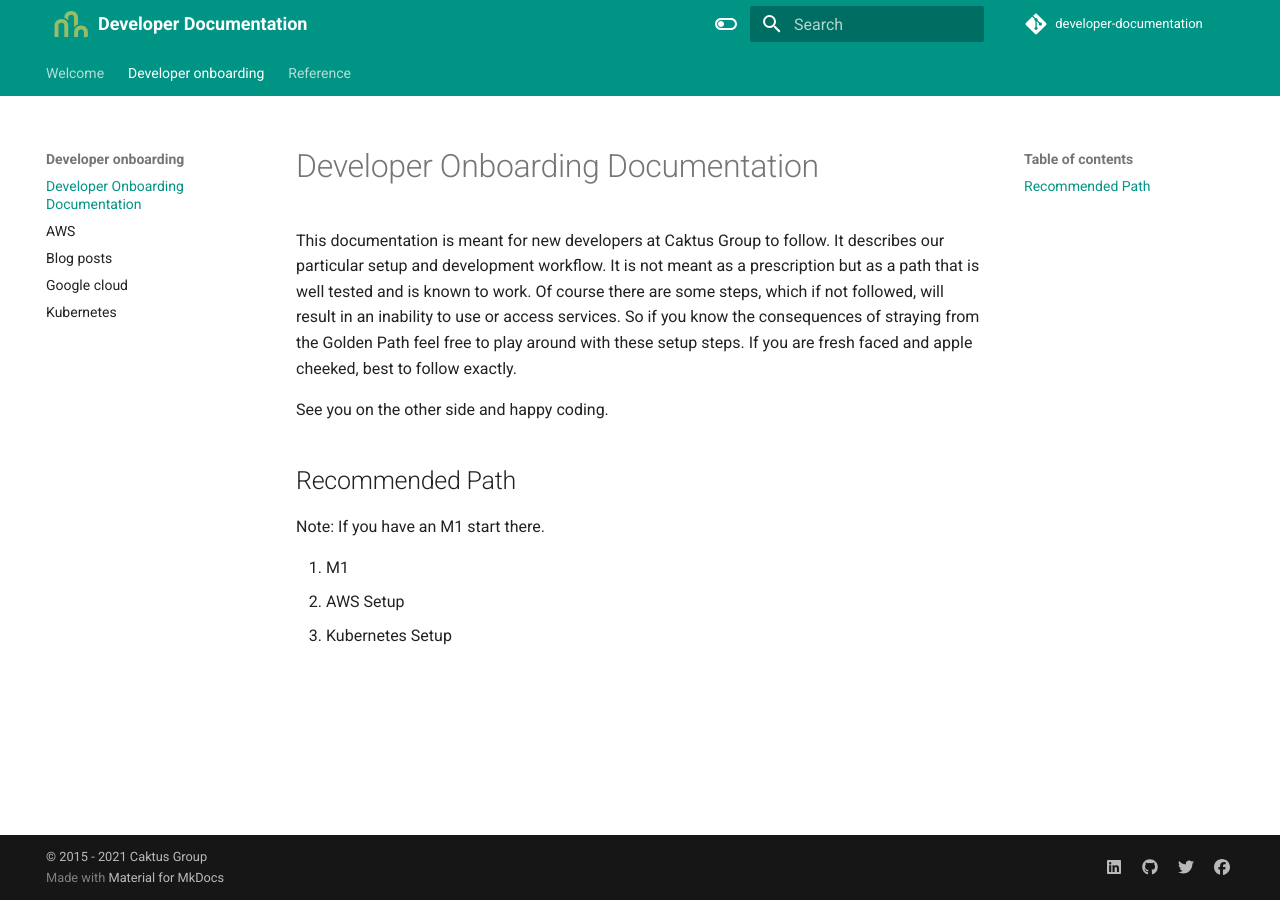
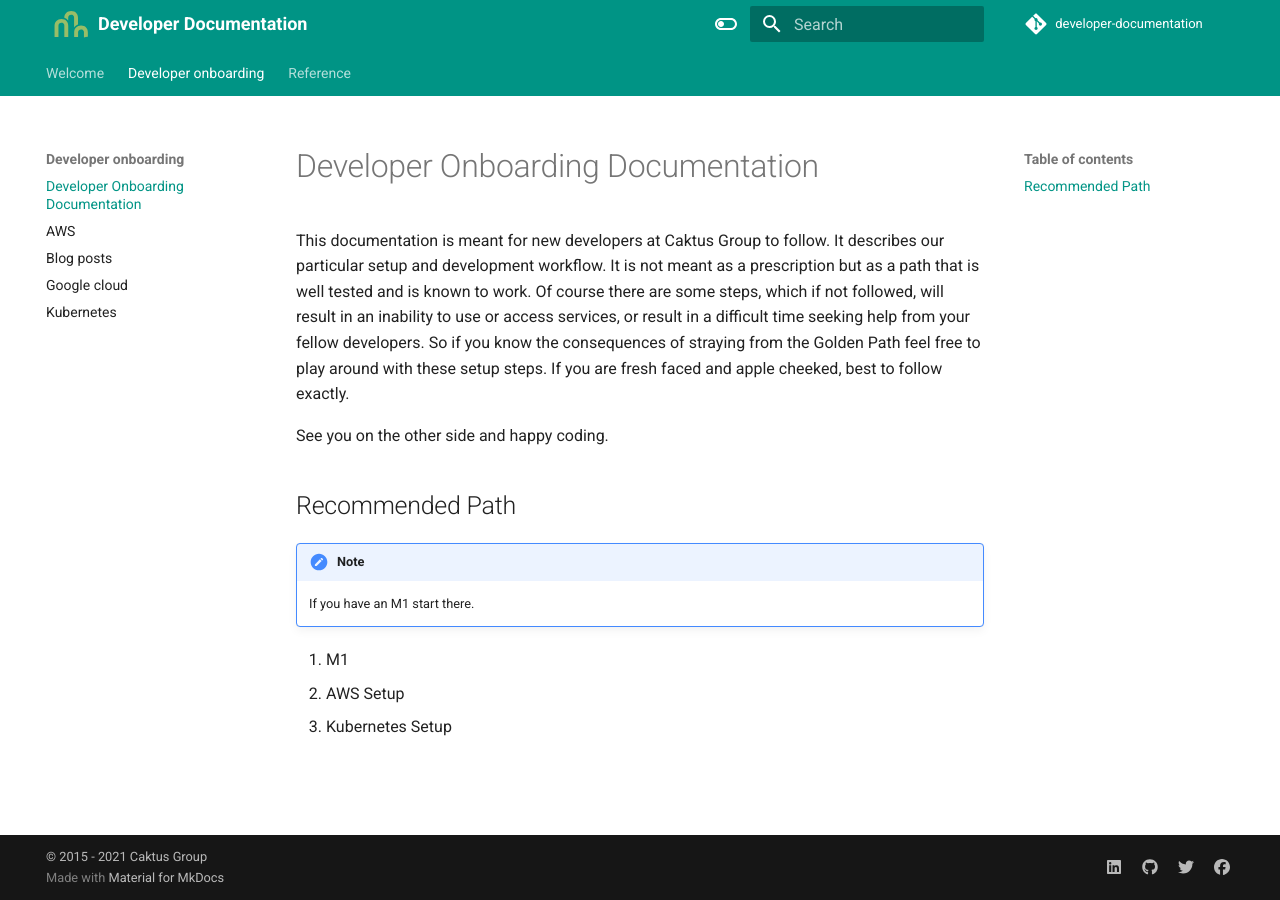
Before and after one commit to caktus/guidebook, an MkDocs documentation site: the page built from docs/developer-onboarding/index.md, in a window 1280 px wide. Built offline with MkDocs 1.6.1 and Material for MkDocs 9.7.7, drawn with Linux system fonts in a browser that asks for light colours; comment, search, counter and statistics services are not loaded.

```diff
--- a/docs/developer-onboarding/index.md
+++ b/docs/developer-onboarding/index.md
@@ -2,14 +2,16 @@
 This documentation is meant for new developers at Caktus Group to follow. It describes our particular
 setup and development workflow. It is not meant as a prescription but as a path that is well tested and is
 known to work. Of course there are some steps, which if not followed, will result in an inability to use or
-access services. So if you know the consequences of straying from the Golden Path feel free to play around
+access services, or result in a difficult time seeking help from your fellow developers. So if you know the consequences of straying from the Golden Path feel free to play around
 with these setup steps. If you are fresh faced and apple cheeked, best to follow exactly.
 
 See you on the other side and happy coding.
 
 ## Recommended Path
 
-Note: If you have an M1 start there.
+!!! note
+
+    If you have an M1 start there.
 
 1. M1
 1. AWS Setup
--- a/mkdocs.yml
+++ b/mkdocs.yml
@@ -36,6 +36,8 @@ extra:
 
 markdown_extensions:
   - meta
+  - admonition
+  - attr_list
   - pymdownx.highlight
   - pymdownx.inlinehilite
   - pymdownx.superfences
```
Also changed, not shown: docs/index.md (+2 -1 lines).
